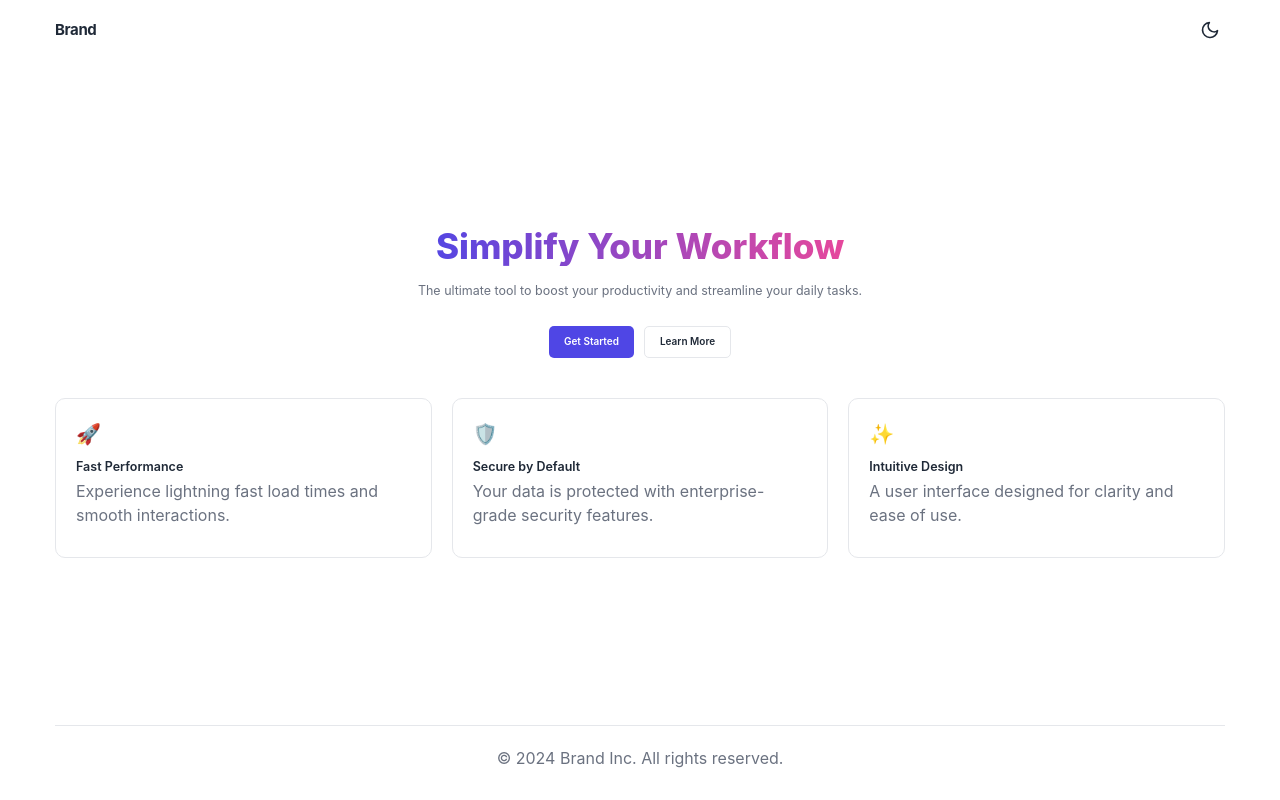
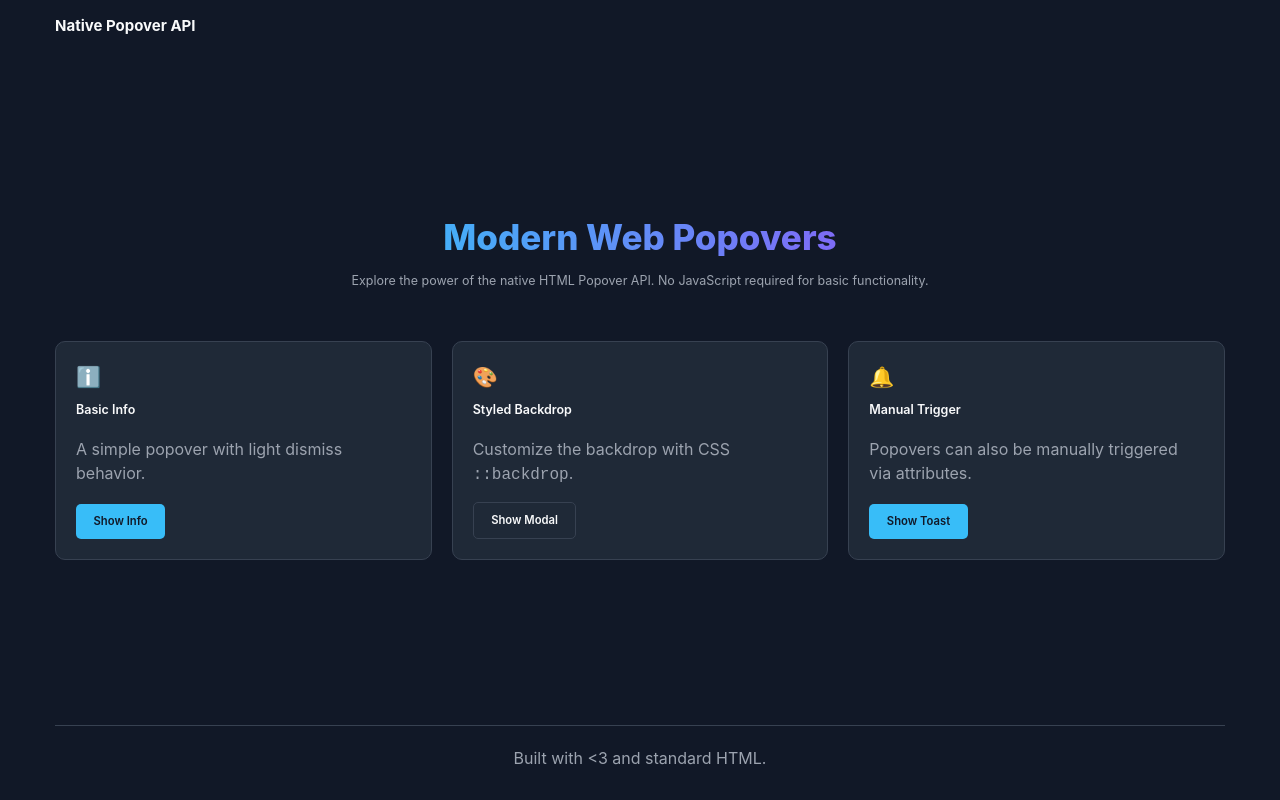
Before and after one commit to Dazz563/antigravity-playground, an Angular app: page / in a window 1280 px wide. Built offline with nearby package versions, Linux system fonts and the light colour scheme.

Commit message:
feat: Implement and integrate a new native popover component with dedicated styles and template.

```diff
--- a/src/app/app.html
+++ b/src/app/app.html
@@ -1,2 +1,3 @@
 <!-- <app-stylesheet/> -->
-<app-darkmode/>
+<!-- <app-native-popover/> -->
+<app-native-popover/>
--- a/src/app/base-line/darkmode/darkmode.css
+++ b/src/app/base-line/darkmode/darkmode.css
@@ -18,10 +18,9 @@
   min-height: 100vh;
   display: flex;
   flex-direction: column;
-}
 
   /* Dark mode override via color-scheme */
-.landing-page-wrapper.dark {
+  &.dark {
     color-scheme: dark;
   }
 
@@ -33,7 +32,6 @@
     flex: 1;
     display: flex;
     flex-direction: column;
-}
 
     /* Header */
     header {
@@ -41,7 +39,6 @@ header {
       justify-content: space-between;
       align-items: center;
       padding: 1.5rem 0;
-}
 
       .logo {
         font-size: 1.5rem;
@@ -60,10 +57,11 @@ header {
         display: flex;
         align-items: center;
         justify-content: center;
+
+        &:hover {
+          background-color: var(--secondary-bg);
         }
-
-.theme-toggle:hover {
-  background-color: var(--secondary-bg);
+      }
     }
 
     /* Main Content */
@@ -74,16 +72,14 @@ main {
       justify-content: center;
       gap: 4rem;
       padding: 4rem 0;
-}
 
       /* Hero Section */
       .hero {
         text-align: center;
         max-width: 800px;
         margin: 0 auto;
-}
 
-.hero h1 {
+        h1 {
           font-size: 3.5rem;
           font-weight: 800;
           line-height: 1.1;
@@ -94,7 +90,7 @@ main {
           background-clip: text;
         }
 
-.hero .subtitle {
+        .subtitle {
           font-size: 1.25rem;
           color: var(--muted-text);
           margin-bottom: 2.5rem;
@@ -105,7 +101,6 @@ main {
           display: flex;
           gap: 1rem;
           justify-content: center;
-}
 
           button {
             font-weight: 600;
@@ -120,21 +115,23 @@ button {
             background-color: var(--primary-color);
             color: white;
             border: none;
-}
 
-.btn-primary:hover {
+            &:hover {
               background-color: var(--primary-hover);
               transform: translateY(-1px);
+            }
           }
 
           .btn-secondary {
             background-color: transparent;
             color: var(--text-color);
             border: 1px solid var(--border-color);
+
+            &:hover {
+              background-color: var(--secondary-bg);
             }
-
-.btn-secondary:hover {
-  background-color: var(--secondary-bg);
+          }
+        }
       }
 
       /* Features Section */
@@ -142,7 +139,6 @@ button {
         display: grid;
         grid-template-columns: repeat(auto-fit, minmax(300px, 1fr));
         gap: 2rem;
-}
 
         .feature-card {
           background-color: var(--card-bg);
@@ -150,27 +146,29 @@ button {
           border-radius: 1rem;
           border: 1px solid var(--border-color);
           transition: transform 0.2s, box-shadow 0.2s;
-}
 
-.feature-card:hover {
+          &:hover {
             transform: translateY(-4px);
             box-shadow: 0 10px 15px -3px rgba(0, 0, 0, 0.1);
           }
 
-.feature-card .icon {
+          .icon {
             font-size: 2rem;
             margin-bottom: 1rem;
           }
 
-.feature-card h3 {
+          h3 {
             font-size: 1.25rem;
             font-weight: 600;
             margin-bottom: 0.5rem;
           }
 
-.feature-card p {
+          p {
             color: var(--muted-text);
             line-height: 1.5;
+          }
+        }
+      }
     }
 
     /* Footer */
@@ -181,8 +179,11 @@ footer {
       border-top: 1px solid var(--border-color);
       margin-top: auto;
     }
+  }
+}
 
 @media (max-width: 640px) {
+  .landing-page-wrapper .landing-page {
     .hero h1 {
       font-size: 2.5rem;
     }
@@ -191,3 +192,4 @@ footer {
       grid-template-columns: 1fr;
     }
   }
+}
--- /dev/null
+++ b/src/app/base-line/native-popover/native-popover.css
@@ -0,0 +1,271 @@
+/* Scoped variables */
+.popover-showcase-wrapper {
+  color-scheme: dark;
+
+  --bg-color: #111827;
+  --text-color: #f9fafb;
+  --primary-color: #38bdf8;
+  --primary-hover: #0ea5e9;
+  --secondary-bg: #1f2937;
+  --card-bg: #1f2937;
+  --border-color: #374151;
+  --muted-text: #9ca3af;
+
+  font-family: 'Inter', system-ui, -apple-system, sans-serif;
+  color: var(--text-color);
+  background-color: var(--bg-color);
+  transition: background-color 0.3s ease, color 0.3s ease;
+  min-height: 100vh;
+  display: flex;
+  flex-direction: column;
+
+  .landing-page {
+    max-width: 1200px;
+    margin: 0 auto;
+    padding: 0 1.5rem;
+    width: 100%;
+    flex: 1;
+    display: flex;
+    flex-direction: column;
+
+    header {
+      padding: 1.5rem 0;
+      .logo {
+        font-size: 1.5rem;
+        font-weight: 700;
+      }
+    }
+
+    main {
+      flex: 1;
+      display: flex;
+      flex-direction: column;
+      justify-content: center;
+      gap: 4rem;
+      padding: 4rem 0;
+
+      .hero {
+        text-align: center;
+        max-width: 800px;
+        margin: 0 auto;
+
+        h1 {
+          font-size: 3.5rem;
+          font-weight: 800;
+          line-height: 1.1;
+          margin-bottom: 1.5rem;
+          background: linear-gradient(to right, var(--primary-color), #8b5cf6);
+          -webkit-background-clip: text;
+          -webkit-text-fill-color: transparent;
+          background-clip: text;
+        }
+
+        .subtitle {
+          font-size: 1.25rem;
+          color: var(--muted-text);
+          line-height: 1.6;
+        }
+      }
+
+      .examples {
+        display: grid;
+        grid-template-columns: repeat(auto-fit, minmax(300px, 1fr));
+        gap: 2rem;
+
+        .example-card {
+          background-color: var(--card-bg);
+          padding: 2rem;
+          border-radius: 1rem;
+          border: 1px solid var(--border-color);
+          display: flex;
+          flex-direction: column;
+          align-items: flex-start;
+          gap: 1rem;
+          /* Removed hover transform and transition */
+
+          .icon {
+            font-size: 2rem;
+          }
+
+          h3 {
+            font-size: 1.25rem;
+            font-weight: 600;
+          }
+
+          p {
+            color: var(--muted-text);
+            line-height: 1.5;
+            margin-bottom: 0.5rem;
+          }
+
+          button {
+            margin-top: auto;
+            font-weight: 600;
+            padding: 0.875rem 1.75rem; /* Increased padding */
+            border-radius: 0.5rem;
+            cursor: pointer;
+            transition: all 0.2s;
+            font-size: 1.125rem; /* Increased font size further */
+          }
+
+          .btn-primary {
+            background-color: var(--primary-color);
+            color: #111827; /* Dark text on bright primary for contrast */
+            border: none;
+
+            &:hover {
+              background-color: var(--primary-hover);
+            }
+          }
+
+          .btn-secondary {
+            background-color: transparent;
+            color: var(--text-color);
+            border: 1px solid var(--border-color);
+
+            &:hover {
+              background-color: var(--secondary-bg);
+            }
+          }
+        }
+      }
+    }
+
+    footer {
+      padding: 2rem 0;
+      text-align: center;
+      color: var(--muted-text);
+      border-top: 1px solid var(--border-color);
+      margin-top: auto;
+    }
+  }
+}
+
+/* Popover Styles */
+[popover] {
+  padding: 2rem; /* Increased padding from 1.5rem */
+  border-radius: 1rem;
+  border: 1px solid var(--border-color);
+  background-color: var(--card-bg);
+  color: var(--text-color);
+  box-shadow: 0 20px 25px -5px rgba(0, 0, 0, 0.1), 0 10px 10px -5px rgba(0, 0, 0, 0.04);
+  max-width: 400px;
+
+  /* Center by default */
+  margin: auto;
+
+  /* Animation */
+  opacity: 0;
+  transform: scale(0.9);
+  transition: opacity 0.2s, transform 0.2s, display 0.2s allow-discrete;
+
+  &:popover-open {
+    opacity: 1;
+    transform: scale(1);
+
+    @starting-style {
+      opacity: 0;
+      transform: scale(0.9);
+    }
+  }
+
+  &::backdrop {
+    background-color: rgba(0, 0, 0, 0.5); /* Darker backdrop for dark mode */
+    backdrop-filter: blur(2px);
+    opacity: 0;
+    transition: opacity 0.2s, display 0.2s allow-discrete;
+  }
+
+  &:popover-open::backdrop {
+    opacity: 1;
+
+    @starting-style {
+      opacity: 0;
+    }
+  }
+}
+
+/* Specific Popover Overrides */
+#info-popover {
+  h4 {
+    margin-bottom: 0.5rem;
+    font-weight: 600;
+  }
+}
+
+#backdrop-popover {
+  text-align: center;
+
+  h4 {
+    font-size: 1.25rem;
+    margin-bottom: 0.5rem;
+  }
+
+  .btn-text {
+    margin-top: 1rem;
+    background: none;
+    border: none;
+    color: var(--primary-color);
+    cursor: pointer;
+    font-weight: 600;
+
+    &:hover {
+      text-decoration: underline;
+    }
+  }
+}
+
+#toast-popover {
+  border: none;
+  padding: 0;
+  background: transparent;
+  box-shadow: none;
+
+  /* Positioning: Top Right */
+  margin: 0;
+  margin-top: 1rem;
+  margin-right: 1rem;
+  margin-left: auto;
+
+  .toast {
+    background-color: var(--card-bg);
+    border: 1px solid var(--border-color);
+    padding: 1rem;
+    border-radius: 0.75rem;
+    box-shadow: 0 10px 15px -3px rgba(0, 0, 0, 0.1);
+    display: flex;
+    align-items: flex-start;
+    gap: 1rem;
+    min-width: 300px;
+
+    .toast-icon {
+      font-size: 1.5rem;
+    }
+
+    .toast-message {
+      flex: 1;
+      h4 {
+        font-weight: 600;
+        margin-bottom: 0.25rem;
+      }
+      p {
+        font-size: 0.875rem;
+        color: var(--muted-text);
+      }
+    }
+
+    .close-btn {
+      background: none;
+      border: none;
+      font-size: 1.25rem;
+      cursor: pointer;
+      color: var(--muted-text);
+      padding: 0;
+      line-height: 1;
+
+      &:hover {
+        color: var(--text-color);
+      }
+    }
+  }
+}
--- /dev/null
+++ b/src/app/base-line/native-popover/native-popover.html
@@ -0,0 +1,68 @@
+<div class="popover-showcase-wrapper">
+  <div class="landing-page">
+    <header>
+      <div class="logo">Native Popover API</div>
+    </header>
+
+    <main>
+      <section class="hero">
+        <h1>Modern Web Popovers</h1>
+        <p class="subtitle">Explore the power of the native HTML Popover API. No JavaScript required for basic functionality.</p>
+      </section>
+
+      <section class="examples">
+        <!-- Example 1: Basic Info Popover -->
+        <div class="example-card">
+          <div class="icon">ℹ️</div>
+          <h3>Basic Info</h3>
+          <p>A simple popover with light dismiss behavior.</p>
+          <button class="btn-primary" popovertarget="info-popover">Show Info</button>
+
+          <div id="info-popover" popover>
+            <div class="popover-content">
+              <h4>Did you know?</h4>
+              <p>The Popover API allows you to create floating content without complex JavaScript or z-index wars.</p>
+            </div>
+          </div>
+        </div>
+
+        <!-- Example 2: Custom Backdrop -->
+        <div class="example-card">
+          <div class="icon">🎨</div>
+          <h3>Styled Backdrop</h3>
+          <p>Customize the backdrop with CSS <code>::backdrop</code>.</p>
+          <button class="btn-secondary" popovertarget="backdrop-popover">Show Modal</button>
+
+          <div id="backdrop-popover" popover="manual">
+            <div class="popover-content">
+              <h4>Focus Mode</h4>
+              <p>The backdrop blurs the background content, keeping the user focused on this message.</p>
+              <button class="btn-text" popovertarget="backdrop-popover" popovertargetaction="hide">Close</button>
+            </div>
+          </div>
+        </div>
+
+        <!-- Example 3: Manual Trigger (Toast-like) -->
+        <div class="example-card">
+          <div class="icon">🔔</div>
+          <h3>Manual Trigger</h3>
+          <p>Popovers can also be manually triggered via attributes.</p>
+          <button class="btn-primary" popovertarget="toast-popover">Show Toast</button>
+
+          <div id="toast-popover" popover="manual" #toastPopover (toggle)="onToastToggle($event)">
+            <div class="popover-content toast">
+              <div class="toast-message">
+                <h4>Success!</h4>
+                <p>Action completed successfully.</p>
+              </div>
+            </div>
+          </div>
+        </div>
+      </section>
+    </main>
+
+    <footer>
+      <p>Built with &lt;3 and standard HTML.</p>
+    </footer>
+  </div>
+</div>
```
Also changed, not shown: src/app/app.ts (+5 -3 lines), src/app/base-line/native-popover/native-popover.ts (added, +20 -0 lines). Lines whose indentation alone changed are shown as unchanged.
